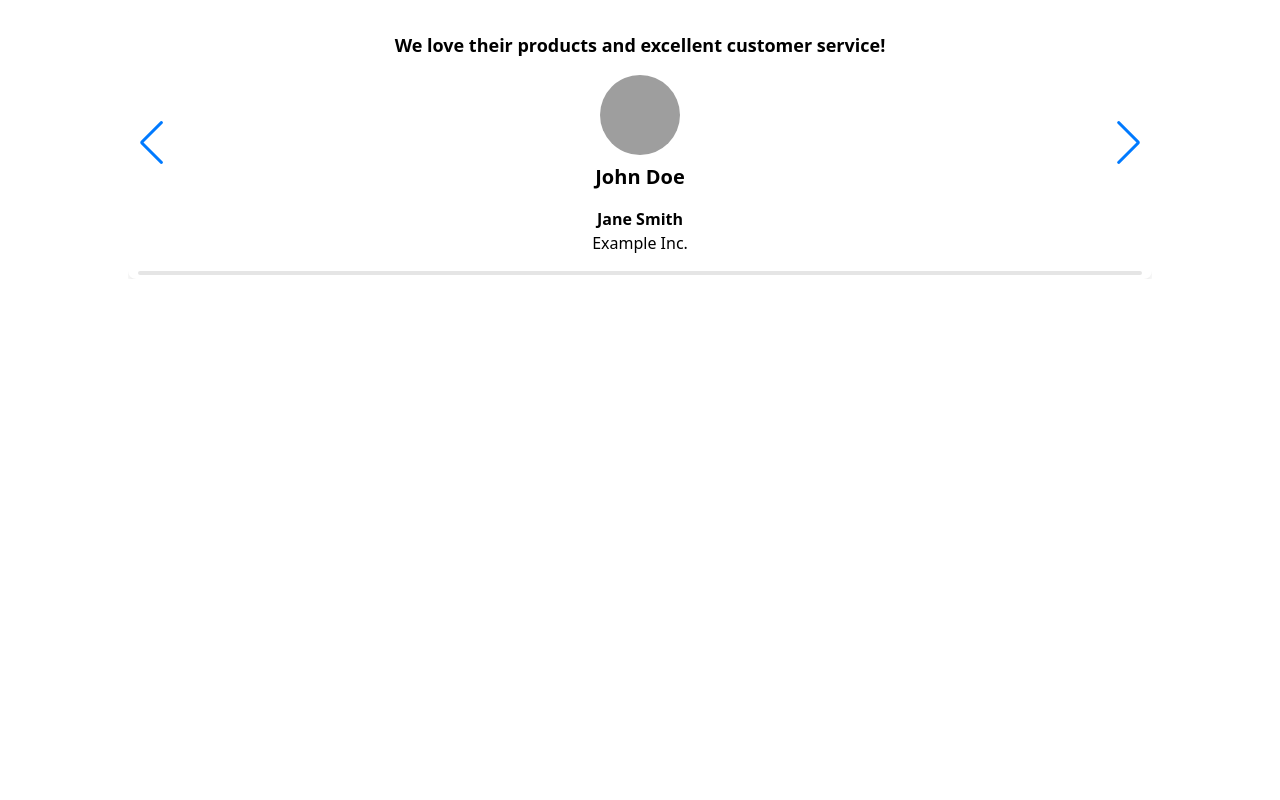
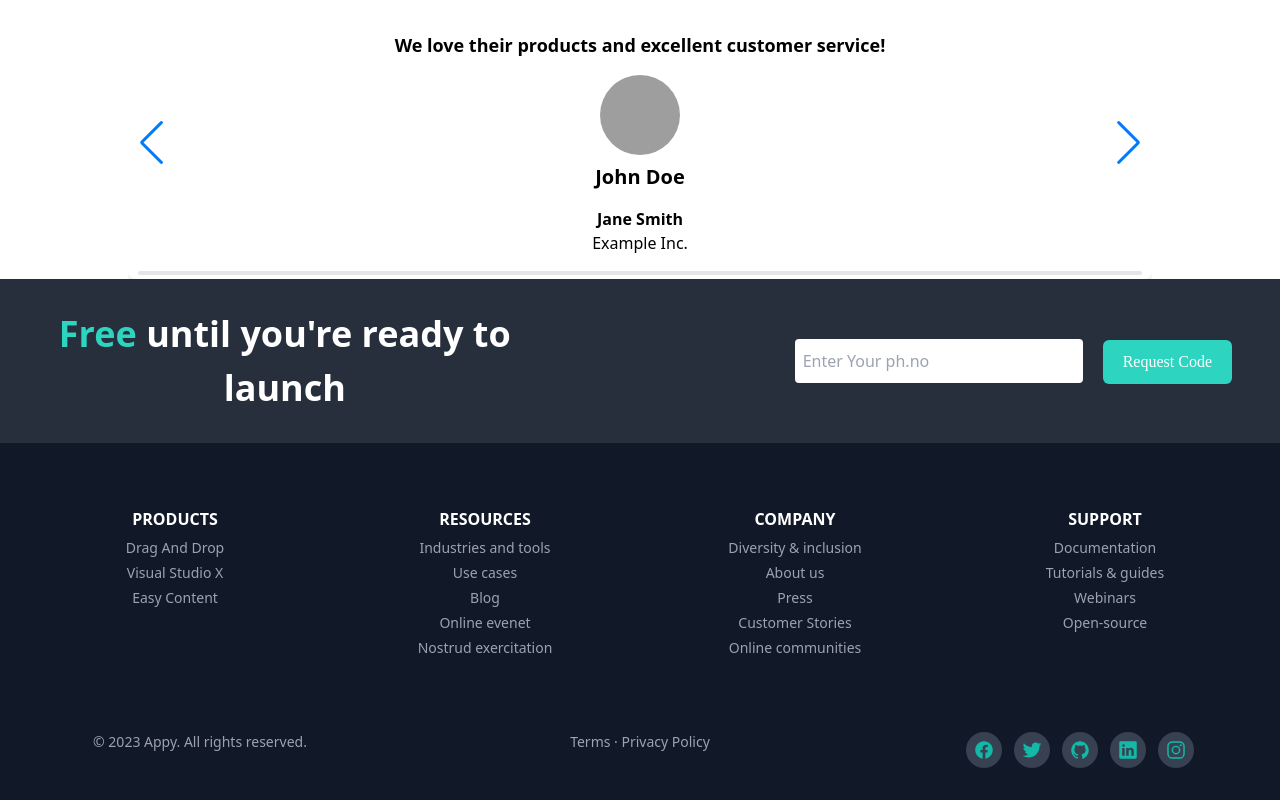
Before and after one commit to bishal959/Consultancytsite, a React (Create React App) app: page / in a window 1280 px wide. Shown: the part 2009-2809 px from the top of the page. Before the commit the page ends 2288 px from the top, so only its background shows below. Built offline with nearby package versions, Linux system fonts and the light colour scheme; grey boxes are pictures that could not be loaded.

Commit message:
Added the Footer section

```diff
--- a/public/index.html
+++ b/public/index.html
@@ -39,5 +39,8 @@
       To begin the development, run `npm start` or `yarn start`.
       To create a production bundle, use `npm run build` or `yarn build`.
     -->
+
+    <script type="module" src="https://unpkg.com/ionicons@7.1.0/dist/ionicons/ionicons.esm.js"></script>
+    <script nomodule src="https://unpkg.com/ionicons@7.1.0/dist/ionicons/ionicons.js"></script>
   </body>
 </html>
--- a/src/App.js
+++ b/src/App.js
@@ -6,6 +6,7 @@
 import  Slider from './components/Swiper'
 import TestimonialsSlider from './components/Testimonial'
 
+import Footer from './components/Footer/Footer'
 
 
 function App() {
@@ -18,7 +19,7 @@
 
       <TestimonialsSlider/>
 
-
+      <Footer />
 
 
     </div>
--- /dev/null
+++ b/src/components/Footer/Footer.js
@@ -0,0 +1,46 @@
+import React from 'react';
+import ItemsContainer from "./ItemsContainer";
+import SocialIcons from "./SocialIcons";
+import { Icons } from "./Menus";
+
+function Footer() {
+  return (
+    <footer className="bg-gray-900 text-white">
+    <div className="md:flex md:justify-between md:items-center sm:px-12 px-4 bg-[#ffffff19] py-7">
+      <h1
+        className="lg:text-4xl text-3xl md:mb-0 mb-6 lg:leading-normal font-semibold
+       md:w-2/5"
+      >
+        <span className="text-teal-400">Free</span> until you're ready to
+        launch
+
+        </h1>
+        <div>
+          <input
+            type="text"
+            placeholder="Enter Your ph.no"
+            className="text-gray-800
+           sm:w-72 w-full sm:mr-5 mr-1 lg:mb-0 mb-4 py-2.5 rounded px-2 focus:outline-none"
+          />
+          <button
+            className="bg-teal-400 hover:bg-teal-500 duration-300 px-5 py-2.5 font-[Poppins]
+           rounded-md text-white md:w-auto w-full"
+          >
+            Request Code
+          </button>
+        </div>
+        </div>
+        <ItemsContainer />
+        <div
+        className="grid grid-cols-1 sm:grid-cols-2 lg:grid-cols-3 gap-10
+      text-center pt-2 text-gray-400 text-sm pb-8"
+      >
+        <span>© 2023 Appy. All rights reserved.</span>
+        <span>Terms · Privacy Policy</span>
+        <SocialIcons Icons={Icons} />
+      </div>
+        </footer>
+  )
+}
+
+export default Footer
--- /dev/null
+++ b/src/components/Footer/Item.js
@@ -0,0 +1,22 @@
+import React from "react";
+
+const Item = ({ Links, title }) => {
+  return (
+    <ul>
+      <h1 className="mb-1 font-semibold">{title}</h1>
+      {Links.map((link) => (
+        <li key={link.name}>
+          <a
+            className="text-gray-400 hover:text-teal-400 duration-300
+          text-sm cursor-pointer leading-6"
+            href={link.link}
+          >
+            {link.name}
+          </a>
+        </li>
+      ))}
+    </ul>
+  );
+};
+
+export default Item;
--- /dev/null
+++ b/src/components/Footer/ItemsContainer.js
@@ -0,0 +1,15 @@
+import React  from "react";
+import Item from "./Item";
+import { PRODUCTS, RESOURCES, COMPANY, SUPPORT } from "./Menus";
+const ItemsContainer = () => {
+  return (
+    <div className="grid grid-cols-1 sm:grid-cols-3 lg:grid-cols-4 gap-6 sm:px-8 px-5 py-16">
+      <Item Links={PRODUCTS} title="PRODUCTS" />
+      <Item Links={RESOURCES} title="RESOURCES" />
+      <Item Links={COMPANY} title="COMPANY" />
+      <Item Links={SUPPORT} title="SUPPORT" />
+    </div>
+  );
+};
+
+export default ItemsContainer;
--- /dev/null
+++ b/src/components/Footer/Menus.js
@@ -0,0 +1,33 @@
+export const PRODUCTS = [
+    { name: "Drag And Drop", link: "#" },
+    { name: "Visual Studio X", link: "#" },
+    { name: "Easy Content", link: "#" },
+  ];
+  export const RESOURCES = [
+    { name: "Industries and tools", link: "#" },
+    { name: "Use cases", link: "#" },
+    { name: "Blog", link: "#" },
+    { name: "Online evenet", link: "#" },
+    { name: "Nostrud exercitation", link: "#" },
+  ];
+  export const COMPANY = [
+    { name: "Diversity & inclusion", link: "#" },
+    { name: "About us", link: "#" },
+    { name: "Press", link: "#" },
+    { name: "Customer Stories", link: "#" },
+    { name: "Online communities", link: "#" },
+  ];
+  export const SUPPORT = [
+    { name: "Documentation", link: "#" },
+    { name: "Tutorials & guides", link: "#" },
+    { name: "Webinars", link: "#" },
+    { name: "Open-source", link: "#" },
+  ];
+
+  export const Icons = [
+    { name: "logo-facebook", link: "#" },
+    { name: "logo-twitter", link: "#" },
+    { name: "logo-github", link: "#" },
+    { name: "logo-linkedin", link: "#" },
+    { name: "logo-instagram", link: "#" },
+  ];
--- /dev/null
+++ b/src/components/Footer/SocialIcons.js
@@ -0,0 +1,21 @@
+import React from "react";
+
+const SocialIcons = ({ Icons }) => {
+  return (
+    <div className="text-teal-500">
+      {Icons.map((icon) => (
+        <span
+          key={icon.name}
+          className="p-2 cursor-pointer inline-flex items-center
+        rounded-full bg-gray-700 mx-1.5 text-xl hover:text-gray-100 hover:bg-teal-500
+        duration-300 "
+        >
+          <ion-icon name={icon.name}></ion-icon>
+        </span>
+      ))}
+    </div>
+
+  );
+};
+
+export default SocialIcons;
```
